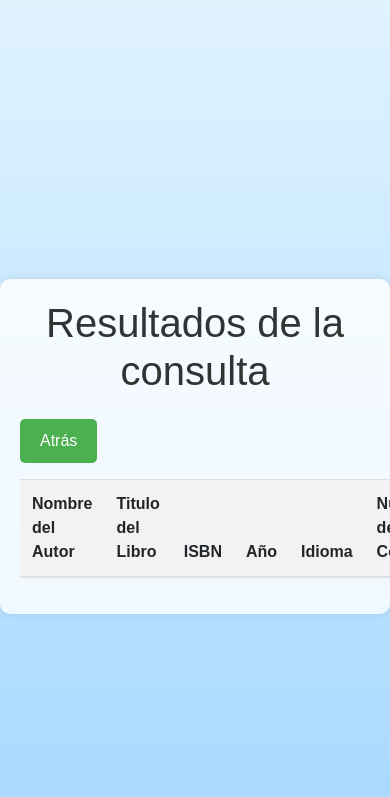
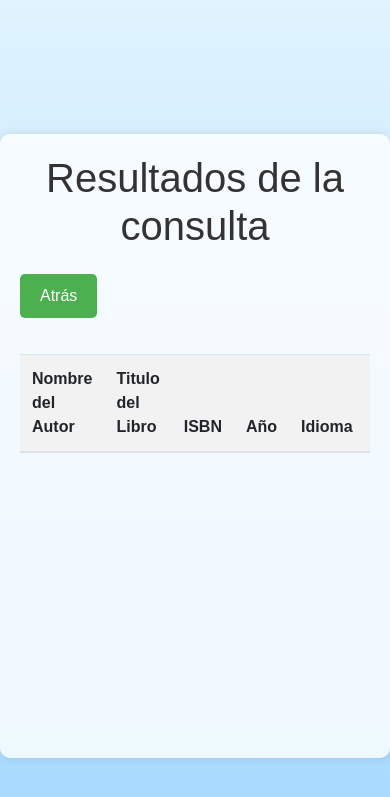
Before and after one commit to Geovani29/CRUD-BDD, a Flask app: page /resultados in a window 390 px wide. Shown: the top 797 px of the page. Run offline with Flask 3, Linux system fonts and the light colour scheme; data that the repository does not hold is empty; some libraries are stand-ins or nearby versions.

Commit message:
Update responsive

```diff
--- a/CRUD/templates/resultados.html
+++ b/CRUD/templates/resultados.html
@@ -5,8 +5,6 @@
     <meta name="viewport" content="width=device-width, initial-scale=1.0">
     <title>Resultados de la consulta</title>
     <link rel="stylesheet" href="https://maxcdn.bootstrapcdn.com/bootstrap/4.5.2/css/bootstrap.min.css">
-</head>
-<body>
     <style>
         body {
             font-family: Arial, sans-serif;
@@ -25,14 +23,17 @@
             padding: 20px;
             box-shadow: 0 0 10px rgba(0, 0, 0, 0.1);
             margin-top: 20px; /* Ajuste para separación desde la parte superior */
-            overflow-y: auto;
-            max-height: 80vh;
-            padding-bottom: 20px;
         }
 
         h1 {
             color: #333; /* Color de texto principal */
             text-align: center; /* Centrar el texto */
+        }
+
+        .table-container {
+            height: 400px;
+            overflow-y: auto;
+            margin-top: 20px;
         }
 
         table {
@@ -50,6 +51,9 @@
         th {
             background-color: #f2f2f2;
             font-weight: bold;
+            position: sticky;
+            top: 0;
+            z-index: 1;
         }
 
         tbody tr:hover {
@@ -68,8 +72,12 @@
     background-color: #45a049;
 }
     </style>
-    <div class="container mt-5" style="overflow-y: auto; max-height: 80vh; padding-bottom: 20px;">
+</head>
+<body>
+    <div class="container mt-5">
         <h1>Resultados de la consulta</h1>
+        <button onclick="window.location.href = '/';" class="my-button mt-3">Atrás</button>
+        <div class="table-container">
             <table class="table mt-3">
                 <thead>
                     <tr>
@@ -93,8 +101,8 @@
                     </tr>
 {% endfor %}
                 </tbody>
-            <button onclick="window.location.href = '/';" class="my-button mt-3">Atrás</button>
             </table>
+        </div>
     </div>
 </body>
 </html>
```
Lines whose indentation alone changed are shown as unchanged.
